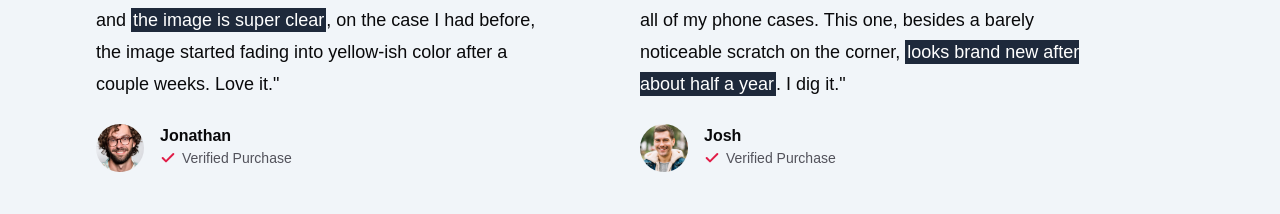
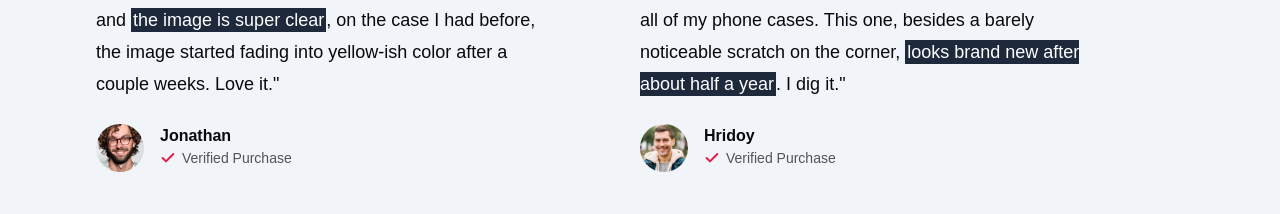
Before and after one commit to hridoysaha969/casemate, a Next.js app: page / in a window 1280 px wide. Shown: the part 1408-1622 px from the top of the page. Built offline with nearby package versions, Linux system fonts and the light colour scheme; no server answers; a web font is replaced by a local one.

Commit message:
version update 0.1.4

```diff
--- a/src/app/page.tsx
+++ b/src/app/page.tsx
@@ -214,7 +214,7 @@ export default function Home() {
                   className="h-12 w-12 rounded-full object-cover"
                 />
                 <div className="flex flex-col">
-                  <p className="font-semibold">Josh</p>
+                  <p className="font-semibold">Hridoy</p>
                   <div className="flex gap-1.5 items-center text-zinc-600">
                     <Check className="h-4 w-4 stroke-[3px] text-rose-600" />
                     <p className="text-sm">Verified Purchase</p>
```
